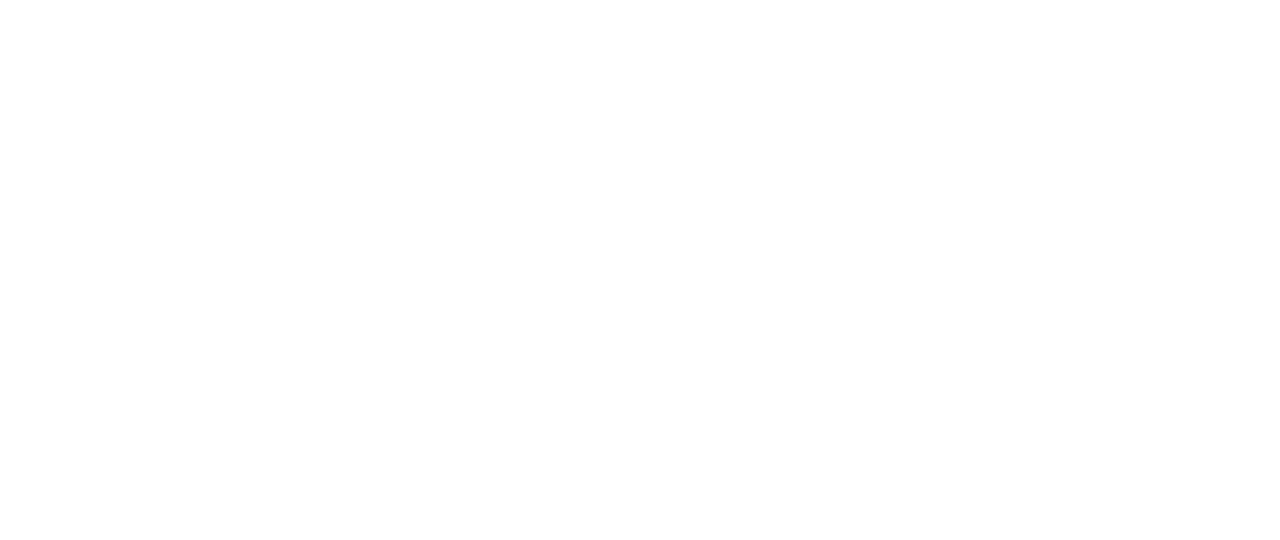
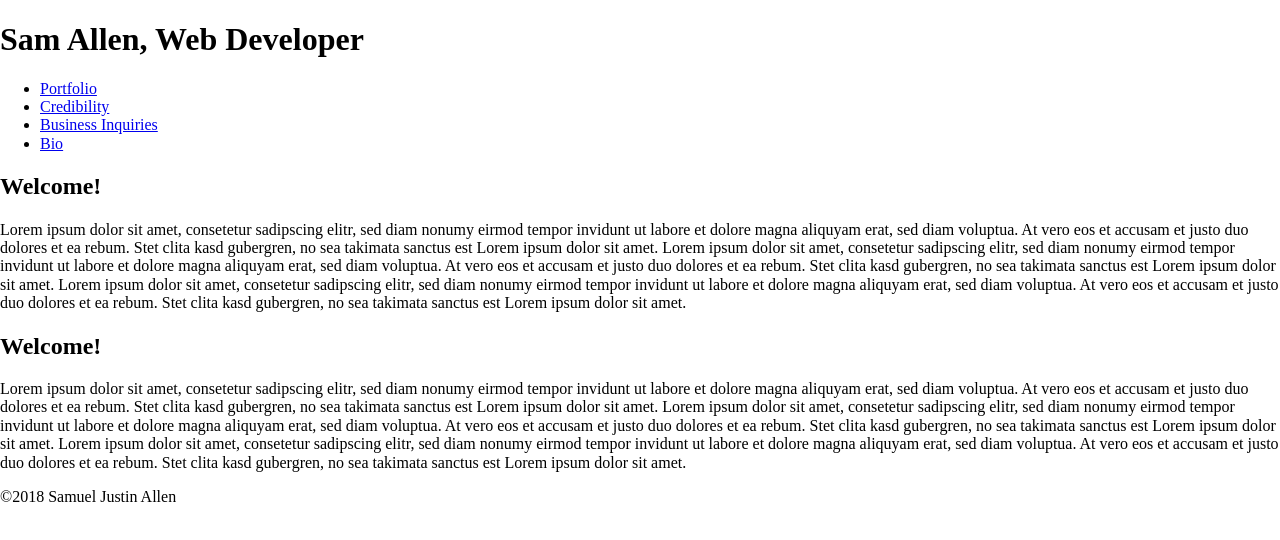
Before and after one commit to samallen502/samallen502.github.io, a plain HTML site: page index.html in a window 1280 px wide. Drawn offline with Linux system fonts and the light colour scheme.

Commit message:
Added preliminary HTML w/ some CSS classes. Next, CSS?

```diff
--- a/index.html
+++ b/index.html
@@ -1,9 +1,44 @@
 <!DOCTYPE html>
 <html>
+
 <head>
-    <title></title>
+  <title>Sam Allen, Web Dev.</title>
+  <link rel="stylesheet" href="css/normalize.css">
+  <link rel="stylesheet" href="css/style.css">
 </head>
+
 <body>
+    <div class="wrap.all.content">
+        <header class="main.header">
+            <div class="container">
+                <h1 class="name"<a href="#">Sam Allen, Web Developer</a></h1><!-- Change to a signature later and add a "home" nav button? If not that, then "Sam Allen" in Stranger Things font? -->
+                <ul class="main.nav">
+                    <li><a href="#">Portfolio</a></li> <!-- User-friendly link to GitHub projects? -->
+                    <li><a href="#">Credibility</a></li> <!-- Feature Code Lou FEWD Cert and link to Treehouse. Feature testimonials and clients here in the future? -->
+                    <li><a href="#">Business Inquiries</a></li>
+                    <li><a href="#">Bio</a></li> <!-- Brief life story, explain career change, personal living situation, favorite podcasts, professional inspirations, shout-out to mentors, fun hobbies. Maybe make this interactive eventually? -->
+                </ul>
+            </div>
+        </header>
 
+        <!-- Next two divs are just in case I want 2 columns later. -->
+
+        <div class="container">
+            <div class="primary.column">
+                <h2>Welcome!</h2>
+                <p>Lorem ipsum dolor sit amet, consetetur sadipscing elitr, sed diam nonumy eirmod tempor invidunt ut labore et dolore magna aliquyam erat, sed diam voluptua. At vero eos et accusam et justo duo dolores et ea rebum. Stet clita kasd gubergren, no sea takimata sanctus est Lorem ipsum dolor sit amet. Lorem ipsum dolor sit amet, consetetur sadipscing elitr, sed diam nonumy eirmod tempor invidunt ut labore et dolore magna aliquyam erat, sed diam voluptua. At vero eos et accusam et justo duo dolores et ea rebum. Stet clita kasd gubergren, no sea takimata sanctus est Lorem ipsum dolor sit amet. Lorem ipsum dolor sit amet, consetetur sadipscing elitr, sed diam nonumy eirmod tempor invidunt ut labore et dolore magna aliquyam erat, sed diam voluptua. At vero eos et accusam et justo duo dolores et ea rebum. Stet clita kasd gubergren, no sea takimata sanctus est Lorem ipsum dolor sit amet.</p>
+            </div>
+
+            <div class="secondary.column">
+                <h2>Welcome!</h2>
+                <p>Lorem ipsum dolor sit amet, consetetur sadipscing elitr, sed diam nonumy eirmod tempor invidunt ut labore et dolore magna aliquyam erat, sed diam voluptua. At vero eos et accusam et justo duo dolores et ea rebum. Stet clita kasd gubergren, no sea takimata sanctus est Lorem ipsum dolor sit amet. Lorem ipsum dolor sit amet, consetetur sadipscing elitr, sed diam nonumy eirmod tempor invidunt ut labore et dolore magna aliquyam erat, sed diam voluptua. At vero eos et accusam et justo duo dolores et ea rebum. Stet clita kasd gubergren, no sea takimata sanctus est Lorem ipsum dolor sit amet. Lorem ipsum dolor sit amet, consetetur sadipscing elitr, sed diam nonumy eirmod tempor invidunt ut labore et dolore magna aliquyam erat, sed diam voluptua. At vero eos et accusam et justo duo dolores et ea rebum. Stet clita kasd gubergren, no sea takimata sanctus est Lorem ipsum dolor sit amet.</p>
+            </div>
+        </div>
+    </div>
+
+    <footer class="main.footer">
+        <span>&copy;2018 Samuel Justin Allen</span>
+        <!-- Add icons for LinkedIn and email later. -->
+    </footer>
 </body>
 </html>
```
